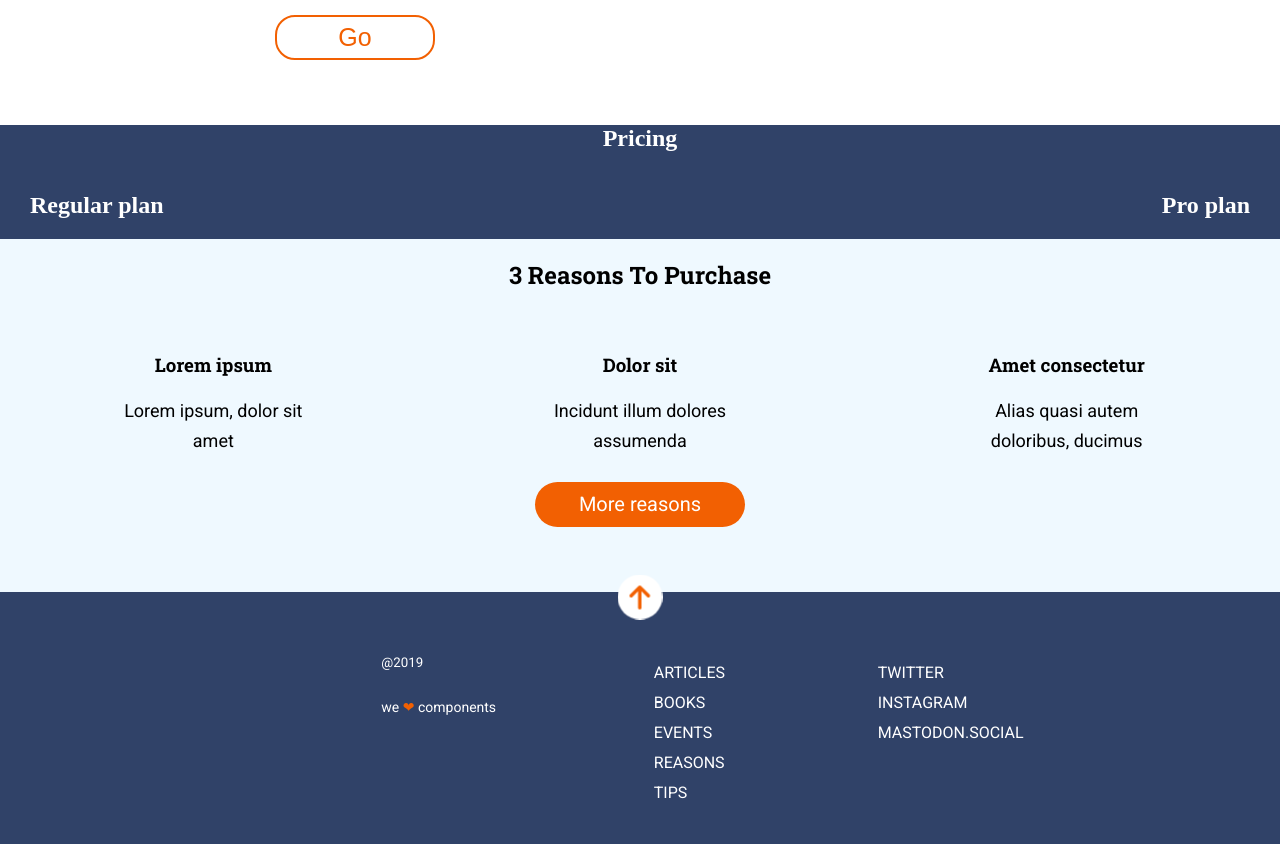
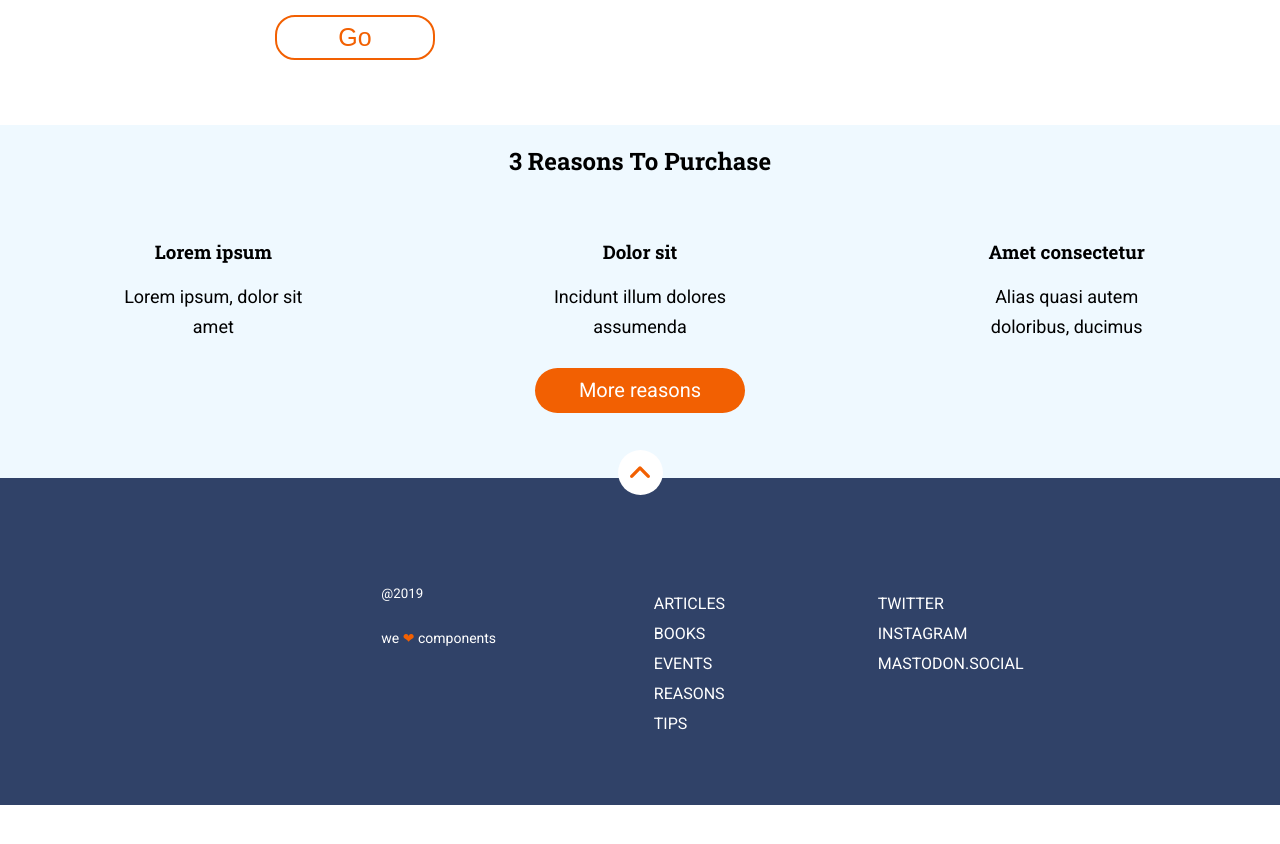
Before and after one commit to Nagema/html-css-responsive-web, a website: page public/index.html in a window 1280 px wide. Shown: the part 1080-1924 px from the top of the page. After the commit the page ends 1885 px from the top, so only its background shows below. Drawn offline with Linux system fonts and the light colour scheme.

Commit message:
arrow animation retouch

```diff
--- a/_src/assets/scss/components/_pricing.scss
+++ /dev/null
@@ -1,21 +0,0 @@
-
-.pricing-wrapper {
-    background-color: $color-primary;
-    color: $color-white;
-}
-
-.pricing-subtitle2 {
-    margin-bottom: 0;
-}
-
-@media all and (min-width: 768px) {
-
-    .pricing-title {
-        text-align: center;
-    }
-    .subtitle-wrapper {
-        display: flex;
-        justify-content: space-between;
-        margin: 0 30px 0 30px;
-    }
-}
--- a/_src/assets/scss/layout/_footer.scss
+++ b/_src/assets/scss/layout/_footer.scss
@@ -32,41 +32,36 @@ li a {
 .footer__arrow {
   width: 45px;
   height: 45px;
-  background-image: url(../images/ico-arrow.svg);
+  background-image: url(../images/ico-scroll-down.svg);
+  transform:  rotate(180deg);
   background-repeat: no-repeat;
   background-position: center;
   background-color: white;
   border-radius: 50%;
-  position: absolute;
-  top: -10%;
-  left: 50%;
-  transform: translate(-50%, 50%);
-  animation-name: circles;
-  animation-duration: 1s;
+  animation-name: balleffect;
+  animation-duration: 1.2s;
   animation-timing-function: ease-in-out;
   animation-direction: alternate;
   animation-iteration-count: infinite;
   animation-fill-mode: none;
 }
-@keyframes circles {
+@keyframes balleffect {
   0% {
-    position: absolute;
-    top: -10%;
-    left: 50%;
-    transform: translate(-50%, 50%) rotate(360deg);
+    position: relative;
+    top: -15px;
+  }
+  50% {
+    position: relative;
+    top: -5px;
   }
   100% {
-    position: absolute;
-    top: -14%;
-    left: 50%;
-    transform: translate(-50%, 50%);
+    position: relative;
+    top: -15px;
   }
+
 }
 .footer__arrow:hover {
-  position: absolute;
-  top: -10%;
-  left: 50%;
-  transform: translate(-50%, 50%);
+
   animation-iteration-count: 0;
 }
 
@@ -79,19 +74,9 @@ li a {
   .social__media {
     order: -1;
   }
+  .footer__arrow:hover {
 
-  .footer__arrow {
-    position: absolute;
-    top: -10%;
-    left: 50%;
-    transform: translate(-50%, 50%);
-  }
-
-  .footer__arrow:hover {
-    position: absolute;
-    top: -10%;
-    left: 50%;
-    transform: translate(-50%, 50%) scale(1.1);
+    transform: rotate(180deg) scale(1.1);
     animation-iteration-count: 0;
   }
 }
@@ -102,3 +87,10 @@ li a {
     padding: 50px 200px 50px 300px;
   }
 }
+.arrow-wrapper{
+  display: flex;
+  justify-content: center;
+  position: relative;
+  top: -15px;
+
+}
--- a/public/index.html
+++ b/public/index.html
@@ -5,7 +5,8 @@
         <meta charset="UTF-8">
         <meta name="viewport" content="width=device-width, initial-scale=1.0">
         <meta http-equiv="X-UA-Compatible" content="ie=edge">
-    <link href="https://fonts.googleapis.com/css?family=Roboto+Slab:400,700|Roboto:400,700" rel="stylesheet">
+        <link href="https://fonts.googleapis.com/css?family=Roboto+Slab:400,700|Roboto:400,700"
+        rel="stylesheet">
         <link rel="stylesheet" href="assets/css/main.css">
         <title>Evaluacion Final</title>
     </head>
@@ -35,25 +36,12 @@
                     <p class="main__description">Lorem, ipsum dolor sit amet consectetur adipisicing elit. Iusto ex quae
                         nesciunt fugit culpa? Doloremque, ut? Odit corrupti maxime facilis, numquam
                         cum omnis perspiciatis dolorem quis, dolores quasi vel laboriosam!</p>
-                <button class="go-btn"><a class="btn-link" href="">Go</a>
+                    <button
+                    class="go-btn"><a class="btn-link" href="">Go</a>
 
                         </button>
                 </section>
             </main>
-        <section class="pricing-wrapper">
-            <h1 class="pricing-title">Pricing</h1>
-
-            <div class="subtitle-wrapper">
-                <h2 class="pricing-subtitle1">
-                    Regular plan
-                </h2>
-
-                <h2 class="pricing-subtitle2">
-                    Pro plan
-                </h2>
-
-            </div>
-        </section>
             <section class="main__product">
                  <h2 class="product__title">3 Reasons to purchase</h2>
 
@@ -81,10 +69,12 @@
                     </button>
                 </div>
             </section>
-        <footer class="page__footer"> <a href="#back-to-header">
+            <footer class="page__footer">
+                <div class="arrow-wrapper"> <a href="#back-to-header">
             <div class="footer__arrow"></div>
         </a>
 
+                </div>
                 <div class="footer__wrapper">
                     <div class="products__wrapper">
                         <ul class="product__footer-list list">
```
Also changed, not shown: _src/templates/partials/_footer.html (+5 -3 lines), _src/templates/partials/_pricing.html (deleted, +0 -12 lines), public/assets/css/main.css, 1 other file. Lines whose indentation alone changed are shown as unchanged.
